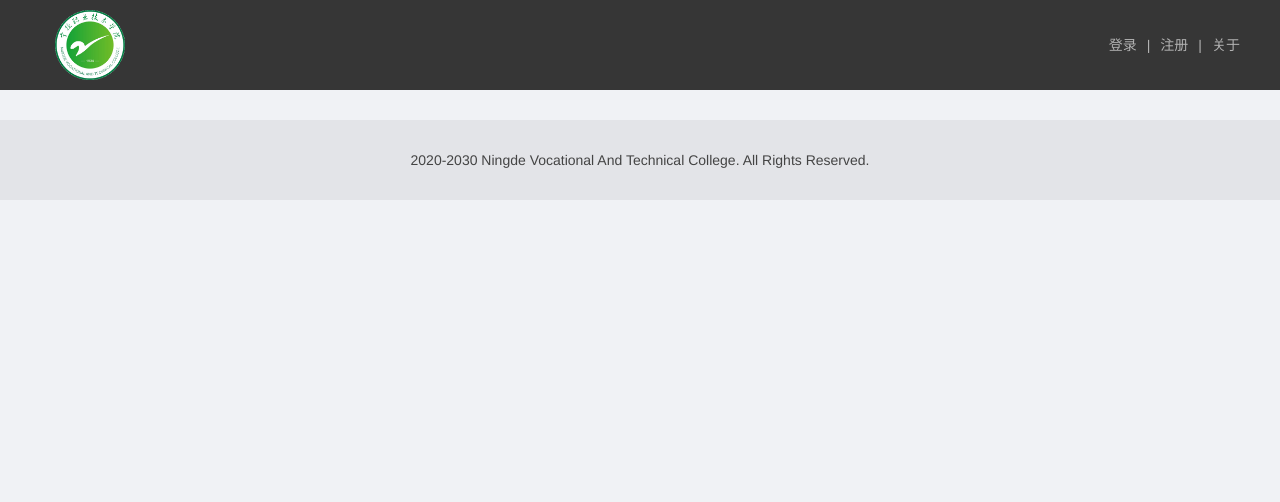
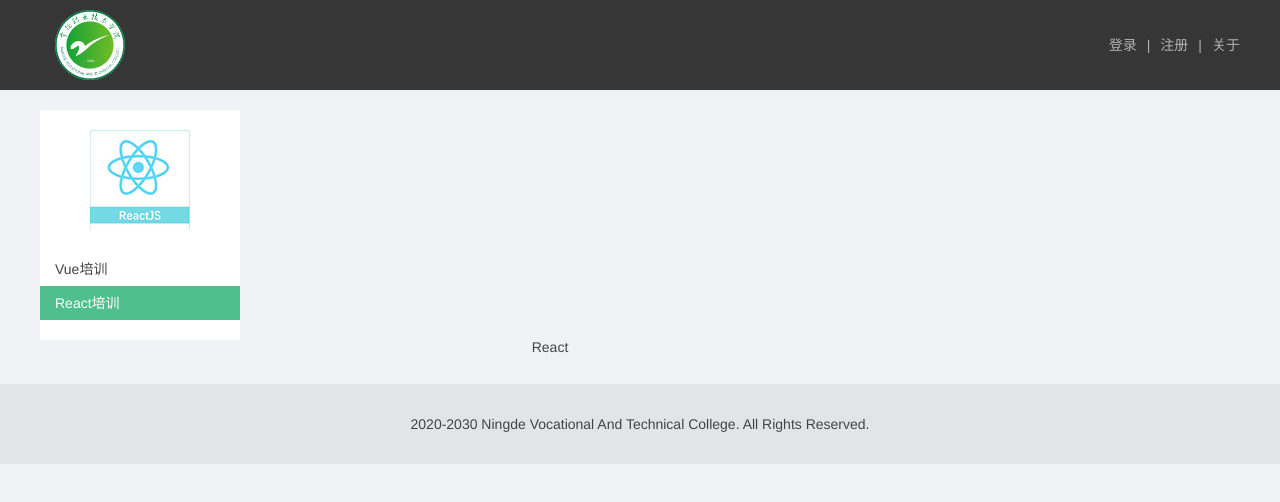
Before and after one commit to 349268138/vue-demo, a Vue app: page /detail/react in a window 1280 px wide. Shown: the top 502 px of the page. Built offline with nearby package versions, Linux system fonts and the light colour scheme; what vue-resource would draw is missing.

Commit message:
add detail page

```diff
--- a/src/components/Layout.vue
+++ b/src/components/Layout.vue
@@ -2,7 +2,9 @@
   <div>
     <div class="app-head">
       <div class="app-head-inner">
-        <img src="../assets/logn.png">
+        <router-link :to="{path: '/'}">
+          <img src="../assets/logn.png">
+        </router-link>
         <div class="head-nav">
           <ul class="nav-list">
             <li>{{ userName }}</li>
--- /dev/null
+++ b/src/pages/Detail.vue
@@ -0,0 +1,157 @@
+<template>
+  <div class="detail-wrap">
+    <div class="detail-left">
+      <div class="product-board">
+        <img :src="productIcon">
+        <ul>
+          <router-link v-for="product in productList" v-bind:key="product.id" :to="{path: product.path}" tag="li" active-class="active">
+            {{ product.name }}
+          </router-link>
+        </ul>
+      </div>
+      <div class="detail-right">
+        <keep-alive>
+          <router-view></router-view>
+        </keep-alive>
+      </div>
+    </div>
+  </div>
+</template>
+
+<script>
+export default {
+  name: 'Index',
+  data () {
+    return {
+      productList: [
+        {
+          id: 1,
+          name: 'Vue培训',
+          url: 'https://cn.vuejs.org/',
+          path: 'vue',
+          icon: require('../assets/images/1.png'),
+          hot: true
+        },
+        {
+          id: 2,
+          name: 'React培训',
+          path: 'react',
+          icon: require('../assets/images/2.png'),
+          url: 'https://www.runoob.com/react/react-tutorial.html'
+        }
+      ],
+      imgMap: {
+        '/detail/vue': require('../assets/images/1.png'),
+        '/detail/react': require('../assets/images/2.png')
+      }
+    }
+  },
+  computed: {
+    productIcon () {
+      return this.imgMap[this.$route.path]
+    }
+  }
+}
+</script>
+
+<style>
+.detail-wrap {
+  width: 1200px;
+  margin: 0 auto;
+  overflow: hidden;
+  padding-top: 20px;
+}
+.detail-left {
+  float: left;
+  width: 200px;
+  text-align: center;
+}
+.detail-right {
+  float: left;
+  width: 980px;
+  margin-left: 20px;
+}
+.product-board {
+  background: #fff;
+  padding: 20px 0;
+}
+.product-board ul {
+  margin-top: 20px;
+}
+.product-board li {
+  text-align: left;
+  padding: 10px 15px;
+  cursor: pointer;
+}
+.product-board li.active,
+.product-board li:hover {
+  background: #4fc08d;
+  color: #fff;
+}
+.product-board li a {
+  display: block;
+}
+.sales-board {
+  background: #fff;
+}
+.sales-board-form {
+
+}
+.sales-board-intro h2 {
+  font-size: 20px;
+  padding: 20px;
+}
+.sales-board-intro p {
+  background: #f7fcff;
+  padding: 10px 20px;
+  color: #999;
+  line-height: 1.8;
+}
+.sales-board-form {
+  padding: 30px 20px;
+  font-size: 14px;
+}
+.sales-board-line {
+  clear: both;
+  padding-bottom: 20px;
+}
+.sales-board-line-left {
+    display: inline-block;
+    width: 100px;
+}
+.sales-board-line-right {
+    display: inline-block;
+    width: 75%;
+}
+.sales-board-des {
+  border-top: 20px solid #f0f2f5;
+  padding: 15px 20px;
+}
+.sales-board-des p {
+  line-height: 1.6;
+}
+.sales-board-des h2 {
+  font-size: 20px;
+  padding-bottom: 15px;
+}
+.sales-board-des h3 {
+  font-size: 18px;
+  font-weight: bold;
+  padding: 20px 0 10px 0;
+}
+.sales-board-des li {
+  padding: 5px 0;
+}
+.sales-board-table {
+  width: 100%;
+  margin-top: 20px;
+}
+.sales-board-table th {
+  background: #4fc08d;
+  color: #fff;
+}
+.sales-board-table td {
+    border: 1px solid #f0f2f5;
+    padding: 15px;
+}
+</style>
--- a/src/pages/Index.vue
+++ b/src/pages/Index.vue
@@ -79,22 +79,22 @@ export default {
         {
           src: require('../assets/slideShow/pic1.jpg'),
           title: 'xxx1',
-          href: 'detail/analysis'
+          href: 'detail/react'
         },
         {
           src: require('../assets/slideShow/pic2.jpg'),
           title: 'xxx2',
-          href: 'detail/count'
+          href: 'detail/vue'
         },
         {
           src: require('../assets/slideShow/pic3.jpg'),
           title: 'xxx3',
-          href: 'http://xxx.xxx.com'
+          href: 'detail/vue'
         },
         {
           src: require('../assets/slideShow/pic4.jpg'),
           title: 'xxx4',
-          href: 'detail/forecast'
+          href: 'detail/react'
         }
       ]
     }
--- /dev/null
+++ b/src/pages/detail/ReactDetail.vue
@@ -0,0 +1,18 @@
+<template>
+  <div>
+    React
+  </div>
+</template>
+
+<script>
+export default {
+  name: 'React',
+  data () {
+    return {
+    }
+  }
+}
+</script>
+
+<style scoped>
+</style>
--- /dev/null
+++ b/src/pages/detail/VueDetail.vue
@@ -0,0 +1,18 @@
+<template>
+  <div>
+    Vue
+  </div>
+</template>
+
+<script>
+export default {
+  name: 'Vue',
+  data () {
+    return {
+    }
+  }
+}
+</script>
+
+<style scoped>
+</style>
--- a/src/router/index.js
+++ b/src/router/index.js
@@ -1,6 +1,9 @@
 import Vue from 'vue'
 import Router from 'vue-router'
 import Index from '../pages/Index'
+import Detail from '../pages/Detail'
+import VueDetail from '../pages/detail/VueDetail'
+import ReactDetail from '../pages/detail/ReactDetail'
 
 Vue.use(Router)
 
@@ -11,6 +14,24 @@ export default new Router({
       path: '/',
       name: 'Index',
       component: Index
+    },
+    {
+      path: '/detail',
+      name: 'Detail',
+      component: Detail,
+      redirect: '/detail/vue',
+      children: [
+        {
+          path: 'vue',
+          name: 'VueDetail',
+          component: VueDetail
+        },
+        {
+          path: 'react',
+          name: 'ReactDetail',
+          component: ReactDetail
+        }
+      ]
     }
   ]
 })
```
Also changed, not shown: src/assets/images/client.jpg (added), src/assets/images/web.jpg (added).
